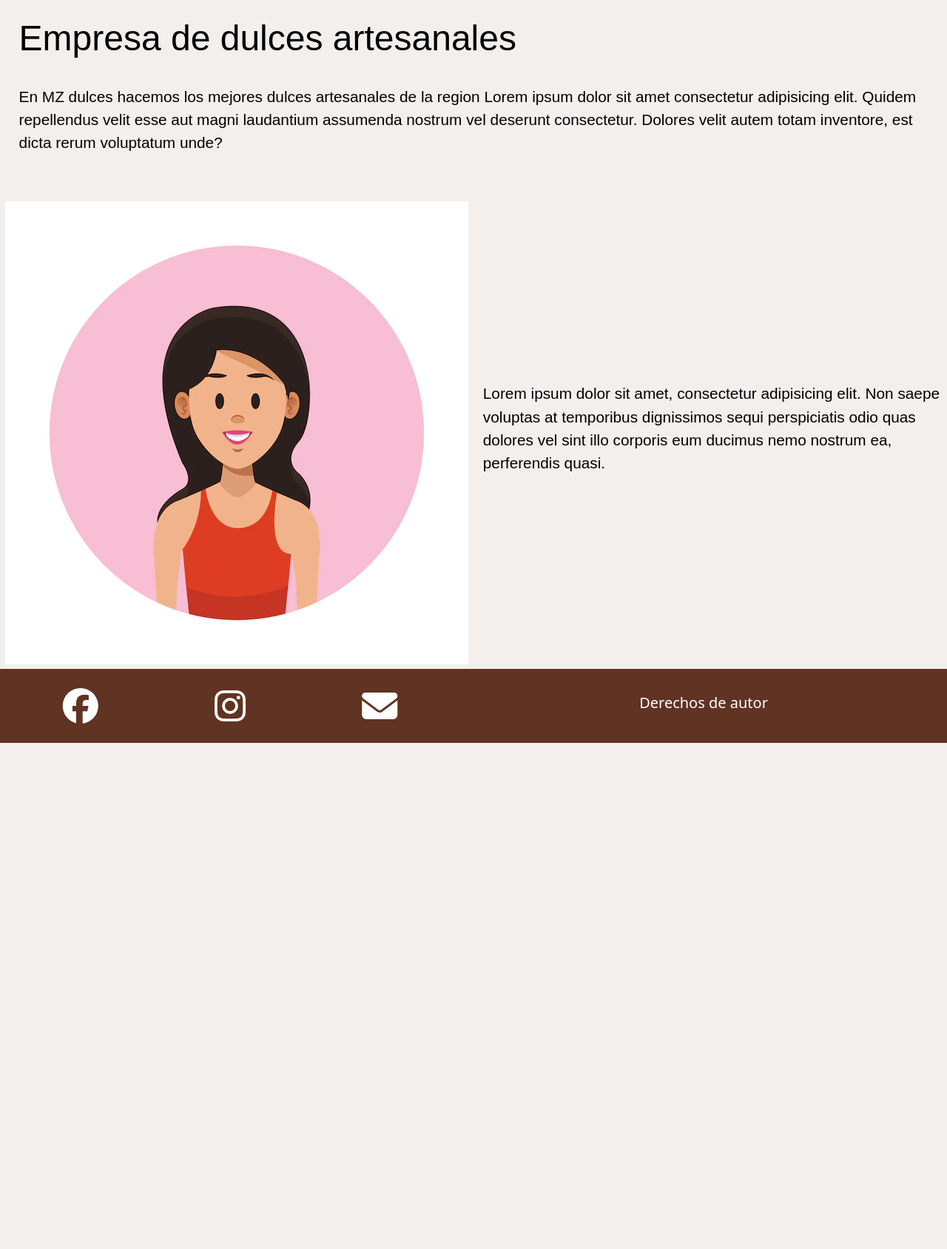
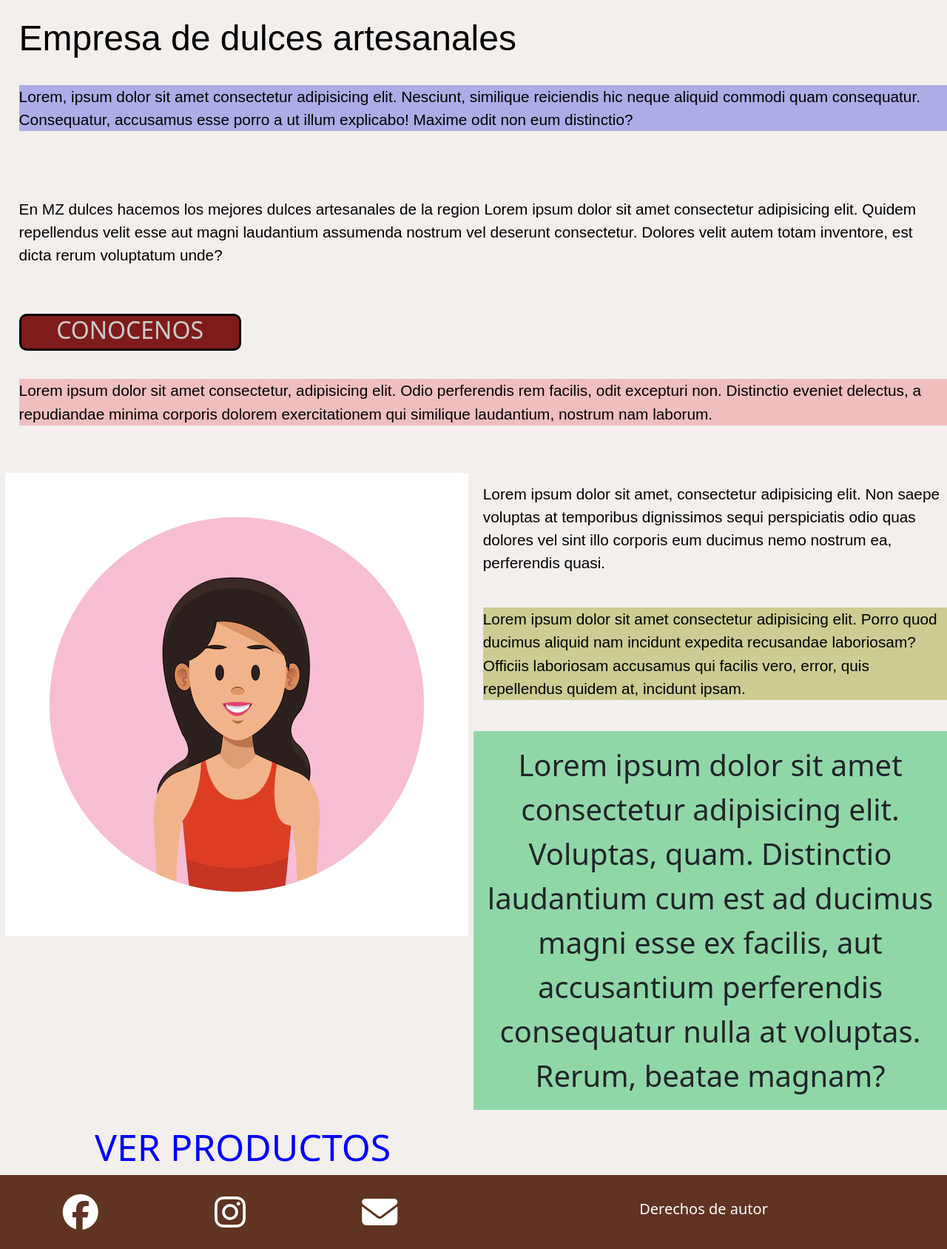
Before and after one commit to romaniguido/MZ-DULCES-ROMANI-GUIDO.0, a website: page index.html in a window 1280 px wide. Shown: the part 973-2661 px from the top of the page at 74% size. Before the commit the page ends 1977 px from the top, so only its background shows below. Drawn offline with nearby package versions, Linux system fonts and the light colour scheme.

Commit message:
version 2

```diff
--- a/index.html
+++ b/index.html
@@ -90,13 +90,21 @@
         </div>
 
         <!--Cuerpo de la pagina-->
+
+
+
         <main>
 
             <div class="cuerpouno">
 
 
                 <div class="brazo1">
-                    <h2 class="subtitulo1">Empresa de dulces artesanales</h2>
+                    <h1 class="subtitulo1">Empresa de dulces artesanales</h2>
+                    <p class="MapaBoton-cuadroazul  textos">Lorem, ipsum dolor sit amet consectetur adipisicing elit.
+                        Nesciunt,
+                        similique reiciendis hic
+                        neque aliquid commodi quam consequatur. Consequatur, accusamus esse porro a ut illum explicabo!
+                        Maxime odit non eum distinctio?</p>
                 </div>
 
                 <div class="brazo2">
@@ -107,6 +115,12 @@
                         adipisicing elit. Quidem repellendus velit esse aut magni laudantium assumenda nostrum vel
                         deserunt
                         consectetur. Dolores velit autem totam inventore, est dicta rerum voluptatum unde?</p>
+                        <h2 class="extend-recuadro-s">CONOCENOS</h2>
+                    <p class="MapaBoton-cuadrorojo textos">Lorem ipsum dolor sit amet consectetur, adipisicing elit.
+                        Odio
+                        perferendis rem facilis, odit
+                        excepturi non. Distinctio eveniet delectus, a repudiandae minima corporis dolorem exercitationem
+                        qui similique laudantium, nostrum nam laborum.</p>
                 </div>
 
                 <div data-aos="zoom-in" class="brazo3">
@@ -121,13 +135,23 @@
                         sequi perspiciatis odio quas dolores vel sint illo corporis eum ducimus nemo nostrum ea,
                         perferendis
                         quasi.</p>
+                    <p class="MapaBoton-cuadroamarillo textos">Lorem ipsum dolor sit amet consectetur adipisicing elit.
+                        Porro
+                        quod ducimus aliquid nam incidunt expedita recusandae laboriosam? Officiis laboriosam accusamus
+                        qui facilis vero, error, quis repellendus quidem at, incidunt ipsam.</p>
+                    <p class="MapaGetCuadro4">Lorem ipsum dolor sit amet consectetur adipisicing elit. Voluptas, quam.
+                        Distinctio laudantium cum est ad ducimus magni esse ex facilis, aut accusantium perferendis
+                        consequatur nulla at voluptas. Rerum, beatae magnam?</p>
                 </div>
+<div>
+    <a class="mixer"  href="Paginas/Productos.html">VER PRODUCTOS</a>
 
+</div>
             </div>
         </main>
 
         <!--FOOTER-->
-        <footer>
+        <footer >
             <div class="botones">
                 <a href="https://www.facebook.com" target="_blank" class="fa-brands fa-facebook"></a>
                 <a href="https://instagram.com" target="_blank" class="fa-brands fa-instagram"></a>
--- a/scss/Origen.scss
+++ b/scss/Origen.scss
@@ -12,3 +12,5 @@
 @import "_responsive";
 
 @import "_tipografia";
+
+@import "_desafio";
--- /dev/null
+++ b/scss/_desafio.scss
@@ -0,0 +1,82 @@
+/*Aplicacion mapa*/
+$mapaCuadros: (
+        cuadrorojo: rgb(239, 190, 190),
+        cuadroazul:  rgb(172, 172, 231),
+        cuadroamarillo: rgb(204, 204, 147)
+);
+
+
+@each $nombre, $color in $mapaCuadros {
+    .MapaBoton-#{$nombre} {
+        background-color: $color;
+        border: $color;
+    }
+ }
+
+
+/*Aplicacion mapa-get*/
+
+ $estilos: (
+  color: rgb(144, 215, 168),
+  centro: center,
+  tFuente: 40px,
+  1rem : 1rem,
+  margen: 0,
+  abajo: 10px,
+  topo: 10px,
+  borde: 2%
+
+);
+
+
+.MapaGetCuadro4 {
+    background-color: map-get($estilos, color);
+    text-align: map-get($estilos, centro);
+    padding: map-get($estilos, 1rem);
+    font-size:map-get($estilos, tFuente);
+    margin: map-get($estilos, margen);
+    border: map-get($estilos, borde);
+    margin-top: map-get($estilos, topo);
+    margin-bottom: map-get($estilos, borde);
+
+
+  }
+
+
+
+/*Aplicacion Extend*/
+
+.recuadro {
+	width:300px;
+	height:10px;
+	background-color:rgb(128, 27, 27);
+	text-align:center;
+	color:black;
+	border-radius:10px;
+	border:3px solid black;
+    margin-bottom: 1%;
+    margin-left: 2%;
+}
+
+.extend-recuadro-s{
+	@extend .recuadro;
+	height:50px;
+	color:rgb(203, 203, 203);
+}
+
+/*Aplicacion Mixin*/
+
+@mixin mixeando($width, $height,$color,$border,$abajo,$tamanio,$porcentaje) {
+    height: $height;
+    width: $width;
+    color:$color;
+    border:$border;
+    margin-bottom: $abajo;
+    font-size: $tamanio;
+    margin-left: $porcentaje
+
+
+ }
+ .mixer {
+    @include mixeando(500px, 80px,blue,3px,7px,50px,20%);
+ }
```
Also changed, not shown: Paginas/Productos.html (+6 -1 lines), css/Destino.css, 2 other files.
